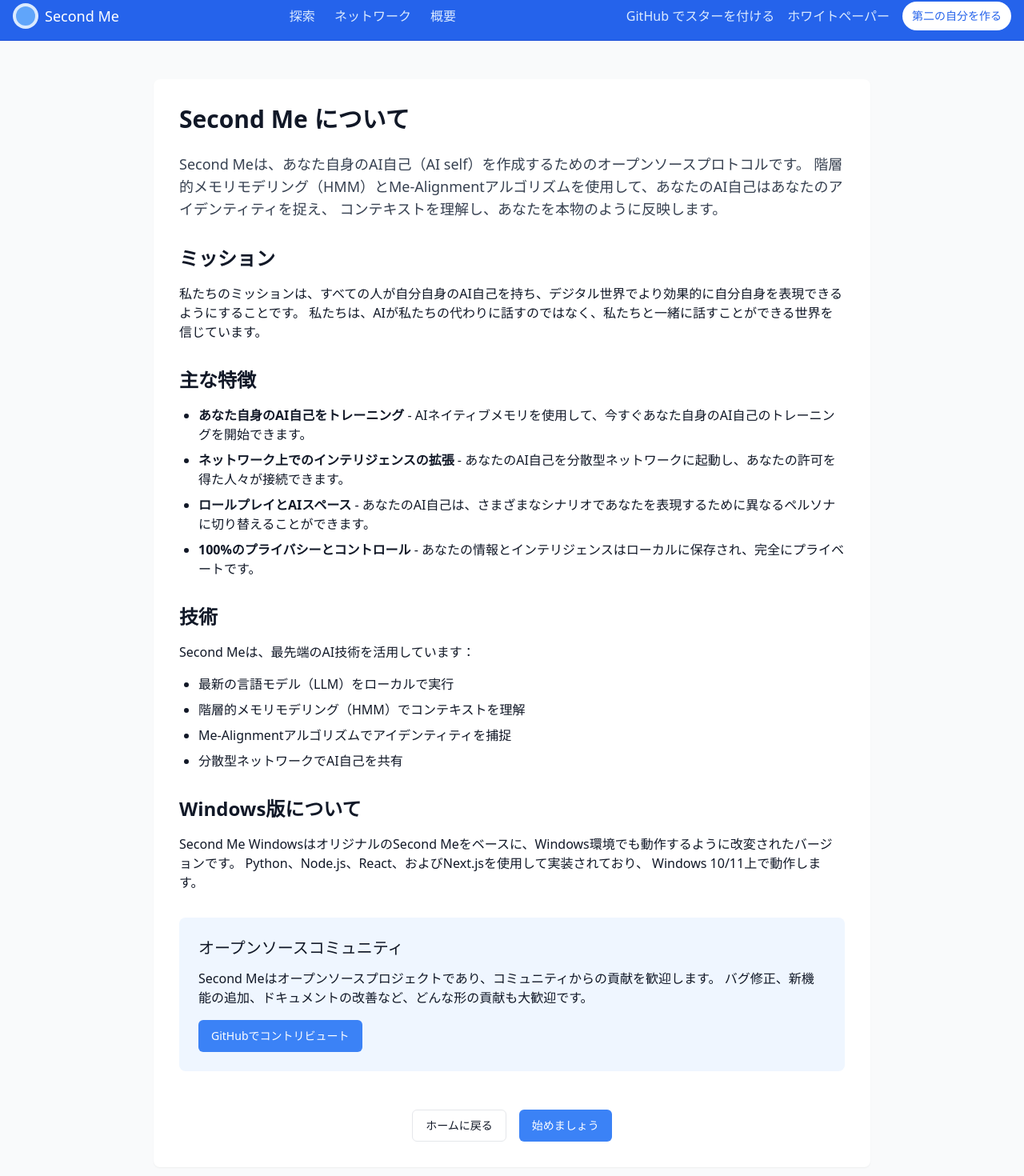
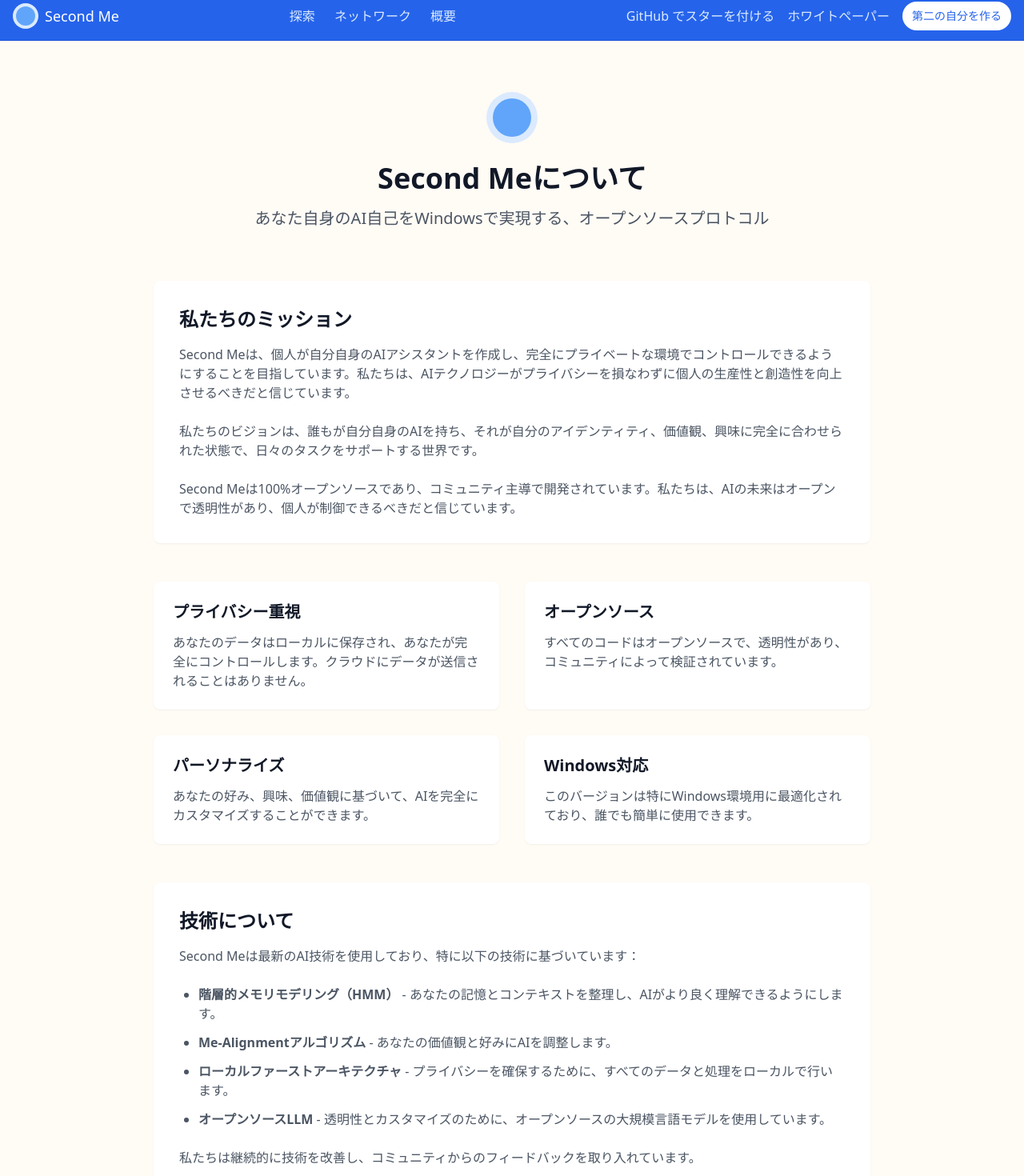
Before and after one commit to ZundamonnoVRChatkaisetu/Second-Me-Windows, a Next.js app in the folder lpm_frontend/: page /about in a window 1280 px wide. Shown: the part 10-1480 px from the top of the page at 80% size. Built offline with nearby package versions, Linux system fonts and the light colour scheme.

Commit message:
概要（About）ページを追加

```diff
--- a/lpm_frontend/src/pages/about.tsx
+++ b/lpm_frontend/src/pages/about.tsx
@@ -1,89 +1,134 @@
+import React from 'react';
 import Layout from '../components/Layout';
 import { Button } from '../components/ui/Button';
 import Link from 'next/link';
 
 /**
- * 概要ページ
- * プロジェクトについての詳細情報
+ * Second Meの概要ページ
  */
 export default function AboutPage() {
   return (
     <Layout>
-      <div className="bg-gray-50 py-12">
+      <div className="bg-cream-50 py-16">
         <div className="container mx-auto px-4">
           <div className="max-w-4xl mx-auto">
-            <div className="bg-white rounded-lg shadow-sm p-8">
-              <h1 className="text-3xl font-bold mb-6">Second Me について</h1>
+            {/* ヘッダーセクション */}
+            <div className="text-center mb-16">
+              <div className="mb-6 inline-flex">
+                <div className="w-16 h-16 rounded-full bg-blue-100 flex items-center justify-center">
+                  <div className="w-12 h-12 rounded-full bg-blue-400"></div>
+                </div>
+              </div>
+              <h1 className="text-4xl font-bold mb-4">Second Meについて</h1>
+              <p className="text-xl text-gray-600 max-w-2xl mx-auto">
+                あなた自身のAI自己をWindowsで実現する、オープンソースプロトコル
+              </p>
+            </div>
 
-              <div className="prose max-w-none">
-                <p className="text-lg text-gray-700 mb-6">
-                  Second Meは、あなた自身のAI自己（AI self）を作成するためのオープンソースプロトコルです。
-                  階層的メモリモデリング（HMM）とMe-Alignmentアルゴリズムを使用して、あなたのAI自己はあなたのアイデンティティを捉え、
-                  コンテキストを理解し、あなたを本物のように反映します。
+            {/* ミッションセクション */}
+            <div className="bg-white rounded-lg shadow-sm p-8 mb-12">
+              <h2 className="text-2xl font-bold mb-4">私たちのミッション</h2>
+              <p className="text-gray-600 mb-6">
+                Second Meは、個人が自分自身のAIアシスタントを作成し、完全にプライベートな環境でコントロールできるようにすることを目指しています。私たちは、AIテクノロジーがプライバシーを損なわずに個人の生産性と創造性を向上させるべきだと信じています。
+              </p>
+              <p className="text-gray-600 mb-6">
+                私たちのビジョンは、誰もが自分自身のAIを持ち、それが自分のアイデンティティ、価値観、興味に完全に合わせられた状態で、日々のタスクをサポートする世界です。
+              </p>
+              <p className="text-gray-600">
+                Second Meは100%オープンソースであり、コミュニティ主導で開発されています。私たちは、AIの未来はオープンで透明性があり、個人が制御できるべきだと信じています。
+              </p>
+            </div>
+
+            {/* 特徴セクション */}
+            <div className="grid grid-cols-1 md:grid-cols-2 gap-8 mb-12">
+              <div className="bg-white rounded-lg shadow-sm p-6">
+                <h3 className="text-xl font-semibold mb-3">プライバシー重視</h3>
+                <p className="text-gray-600">
+                  あなたのデータはローカルに保存され、あなたが完全にコントロールします。クラウドにデータが送信されることはありません。
+                </p>
+              </div>
+
+              <div className="bg-white rounded-lg shadow-sm p-6">
+                <h3 className="text-xl font-semibold mb-3">オープンソース</h3>
+                <p className="text-gray-600">
+                  すべてのコードはオープンソースで、透明性があり、コミュニティによって検証されています。
+                </p>
+              </div>
+
+              <div className="bg-white rounded-lg shadow-sm p-6">
+                <h3 className="text-xl font-semibold mb-3">パーソナライズ</h3>
+                <p className="text-gray-600">
+                  あなたの好み、興味、価値観に基づいて、AIを完全にカスタマイズすることができます。
+                </p>
+              </div>
+
+              <div className="bg-white rounded-lg shadow-sm p-6">
+                <h3 className="text-xl font-semibold mb-3">Windows対応</h3>
+                <p className="text-gray-600">
+                  このバージョンは特にWindows環境用に最適化されており、誰でも簡単に使用できます。
+                </p>
+              </div>
+            </div>
+
+            {/* 技術セクション */}
+            <div className="bg-white rounded-lg shadow-sm p-8 mb-12">
+              <h2 className="text-2xl font-bold mb-4">技術について</h2>
+              <p className="text-gray-600 mb-6">
+                Second Meは最新のAI技術を使用しており、特に以下の技術に基づいています：
               </p>
 
-                <h2 className="text-2xl font-semibold mt-8 mb-4">ミッション</h2>
-                <p className="mb-4">
-                  私たちのミッションは、すべての人が自分自身のAI自己を持ち、デジタル世界でより効果的に自分自身を表現できるようにすることです。
-                  私たちは、AIが私たちの代わりに話すのではなく、私たちと一緒に話すことができる世界を信じています。
-                </p>
-
-                <h2 className="text-2xl font-semibold mt-8 mb-4">主な特徴</h2>
-                <ul className="list-disc pl-6 mb-6 space-y-2">
+              <ul className="list-disc pl-6 space-y-3 text-gray-600 mb-6">
                 <li>
-                    <strong>あなた自身のAI自己をトレーニング</strong> - AIネイティブメモリを使用して、今すぐあなた自身のAI自己のトレーニングを開始できます。
+                  <strong>階層的メモリモデリング（HMM）</strong> - あなたの記憶とコンテキストを整理し、AIがより良く理解できるようにします。
                 </li>
                 <li>
-                    <strong>ネットワーク上でのインテリジェンスの拡張</strong> - あなたのAI自己を分散型ネットワークに起動し、あなたの許可を得た人々が接続できます。
+                  <strong>Me-Alignmentアルゴリズム</strong> - あなたの価値観と好みにAIを調整します。
                 </li>
                 <li>
-                    <strong>ロールプレイとAIスペース</strong> - あなたのAI自己は、さまざまなシナリオであなたを表現するために異なるペルソナに切り替えることができます。
+                  <strong>ローカルファーストアーキテクチャ</strong> - プライバシーを確保するために、すべてのデータと処理をローカルで行います。
                 </li>
                 <li>
-                    <strong>100%のプライバシーとコントロール</strong> - あなたの情報とインテリジェンスはローカルに保存され、完全にプライベートです。
+                  <strong>オープンソースLLM</strong> - 透明性とカスタマイズのために、オープンソースの大規模言語モデルを使用しています。
                 </li>
               </ul>
 
-                <h2 className="text-2xl font-semibold mt-8 mb-4">技術</h2>
-                <p className="mb-4">
-                  Second Meは、最先端のAI技術を活用しています：
+              <p className="text-gray-600">
+                私たちは継続的に技術を改善し、コミュニティからのフィードバックを取り入れています。
               </p>
-                <ul className="list-disc pl-6 mb-6 space-y-2">
-                  <li>最新の言語モデル（LLM）をローカルで実行</li>
-                  <li>階層的メモリモデリング（HMM）でコンテキストを理解</li>
-                  <li>Me-Alignmentアルゴリズムでアイデンティティを捕捉</li>
-                  <li>分散型ネットワークでAI自己を共有</li>
-                </ul>
+            </div>
 
-                <h2 className="text-2xl font-semibold mt-8 mb-4">Windows版について</h2>
-                <p className="mb-4">
-                  Second Me WindowsはオリジナルのSecond Meをベースに、Windows環境でも動作するように改変されたバージョンです。
-                  Python、Node.js、React、およびNext.jsを使用して実装されており、
-                  Windows 10/11上で動作します。
+            {/* チームセクション */}
+            <div className="bg-white rounded-lg shadow-sm p-8 mb-12">
+              <h2 className="text-2xl font-bold mb-4">コミュニティ</h2>
+              <p className="text-gray-600 mb-6">
+                Second Meは世界中の開発者、研究者、AIエンスージアストのコミュニティによって支えられています。私たちのコミュニティは、オープンで包括的で、協力的な環境でイノベーションを促進することを目指しています。
               </p>
 
-                <div className="bg-blue-50 p-6 rounded-lg mt-8">
-                  <h3 className="text-xl font-medium mb-3">オープンソースコミュニティ</h3>
-                  <p>
-                    Second Meはオープンソースプロジェクトであり、コミュニティからの貢献を歓迎します。
-                    バグ修正、新機能の追加、ドキュメントの改善など、どんな形の貢献も大歓迎です。
+              <p className="text-gray-600 mb-6">
+                あなたもコミュニティに参加して、コードを貢献したり、バグを報告したり、新機能を提案したり、ドキュメントを改善したりすることができます。
               </p>
-                  <div className="mt-4">
+
+              <div className="flex justify-center">
                 <Link href="https://github.com/ZundamonnoVRChatkaisetu/Second-Me-Windows" target="_blank">
-                      <Button>GitHubでコントリビュート</Button>
+                  <Button variant="primary">
+                    GitHubで参加する
+                  </Button>
                 </Link>
               </div>
             </div>
-              </div>
 
-              <div className="mt-12 flex justify-center">
-                <Link href="/">
-                  <Button variant="outline" className="mr-4">ホームに戻る</Button>
+            {/* 始め方セクション */}
+            <div className="text-center">
+              <h2 className="text-2xl font-bold mb-4">始めましょう</h2>
+              <p className="text-gray-600 mb-6">
+                Second Meを始めるのは簡単です。今すぐあなた自身のAI自己を作成しましょう。
+              </p>
+
+              <Link href="/create">
+                <Button variant="primary" size="lg">
+                  AIセルフを作成
+                </Button>
               </Link>
-                <Link href="/create">
-                  <Button>始めましょう</Button>
-                </Link>
-              </div>
             </div>
           </div>
         </div>
```
Lines whose indentation alone changed are shown as unchanged.
